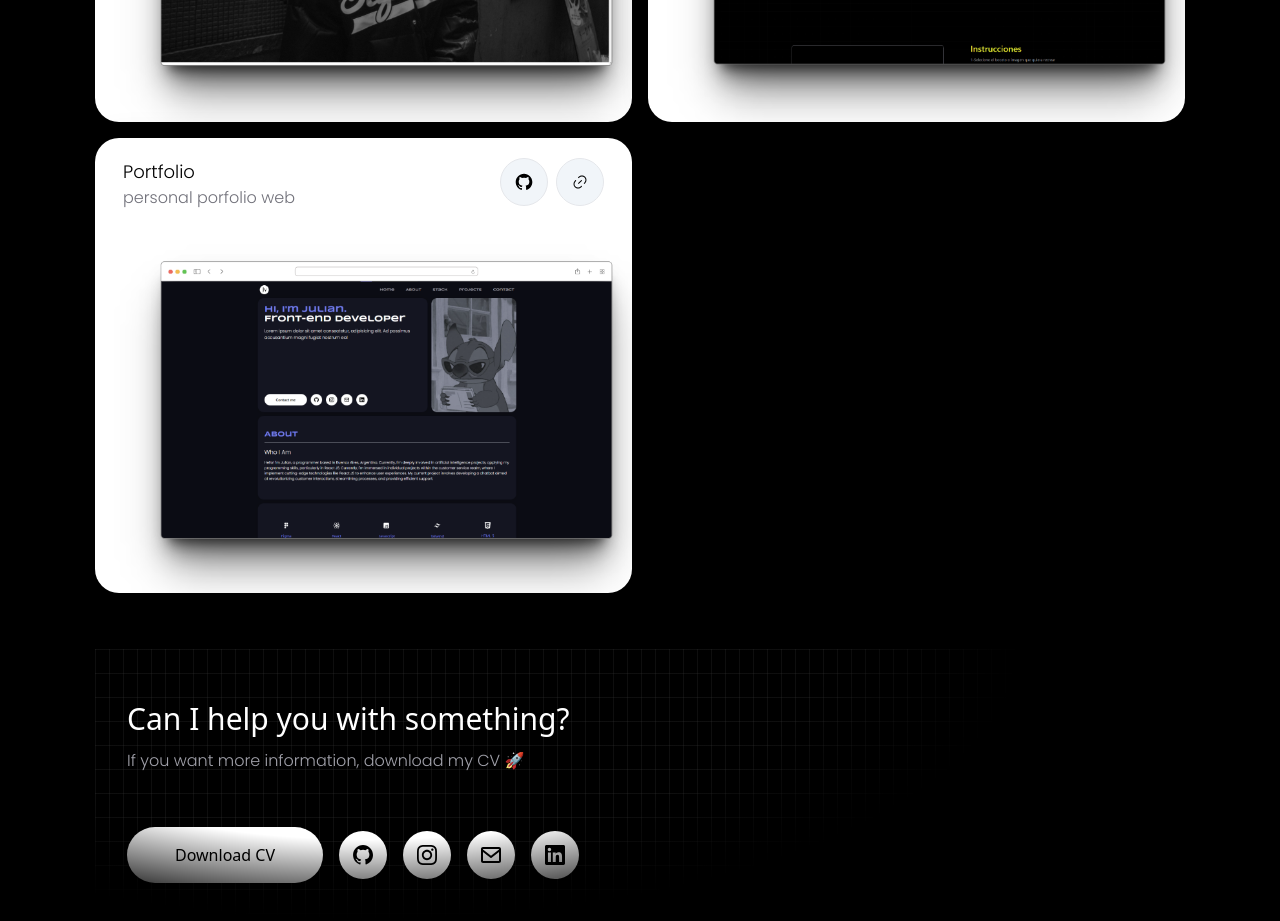
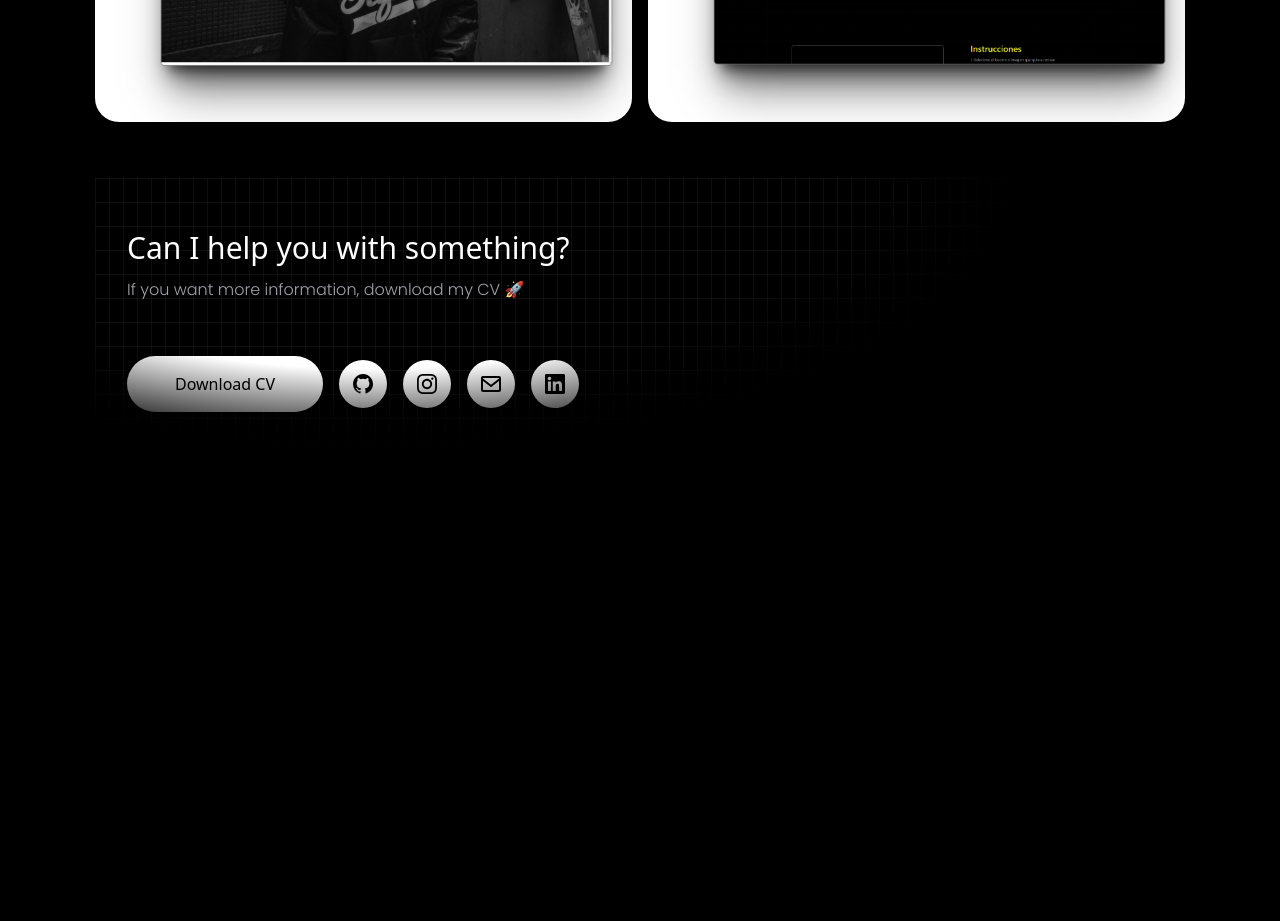
Before and after one commit to julianvidela/portfolio3.0, a Next.js app: page / in a window 1280 px wide. Shown: the part 1520-2441 px from the top of the page. After the commit the page ends 1986 px from the top, so only its background shows below. Built offline with nearby package versions, Linux system fonts and the light colour scheme.

Commit message:
new commit

```diff
--- a/src/app/page.tsx
+++ b/src/app/page.tsx
@@ -109,25 +109,7 @@ export default function Home() {
 
             />
           </motion.div>
-          <motion.div
-           initial="hidden"
-           whileInView="visible"
-           viewport={{once:true ,amount:0.5}}
-           transition={{delay:0.4,duration:0.5}}
-           variants={{
-            hidden:{opacity:0 ,y: 50},
-            visible:{opacity:1 , y:0},
-           }}
-          >
-            <Project
-              name="Portfolio"
-              imgUrl="/project-2.png"
-              description="personal porfolio web"
-              bgColor="#fff"
-              urlLink="https://julianvidela.vercel.app/"
-              gitLink="https://github.com/julianvidela/portfolio3.0.git"
-            />
-          </motion.div>
+
       </section>
 
       {/* Sección de contacto */}
```
